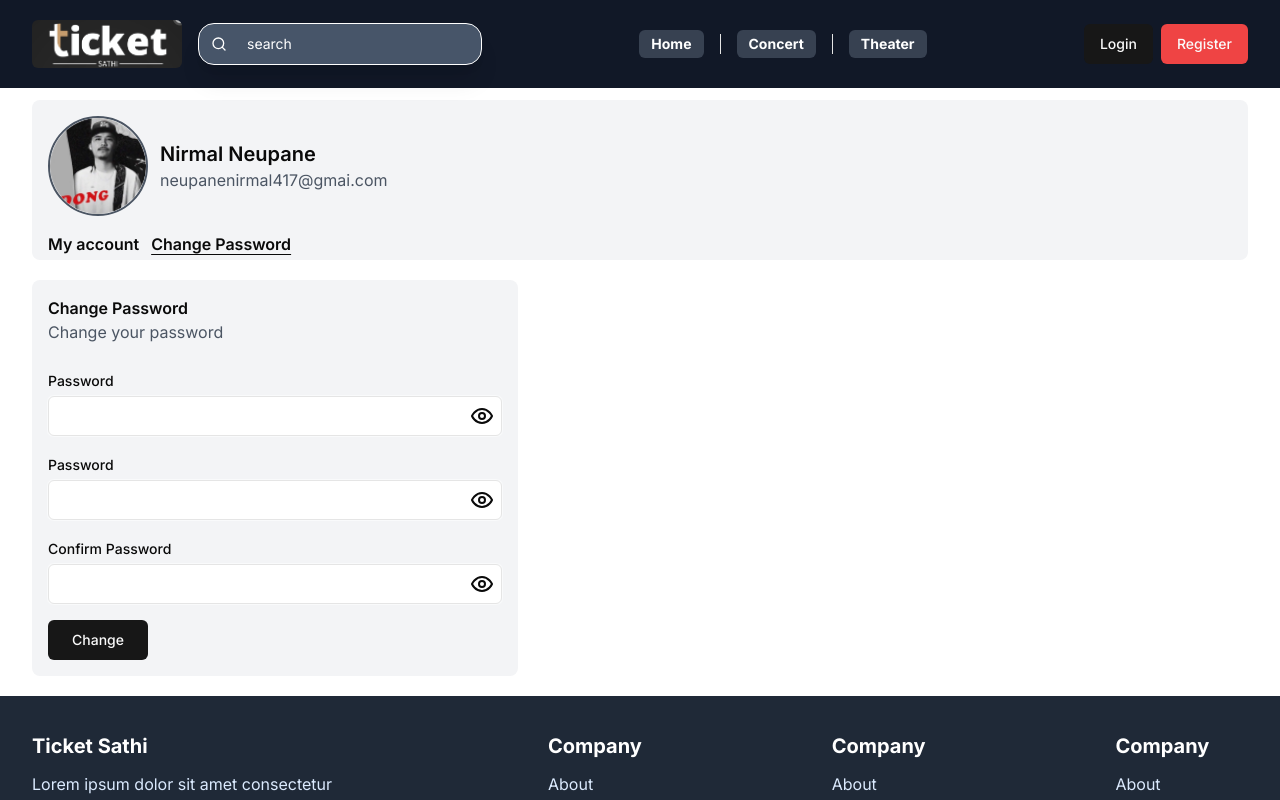
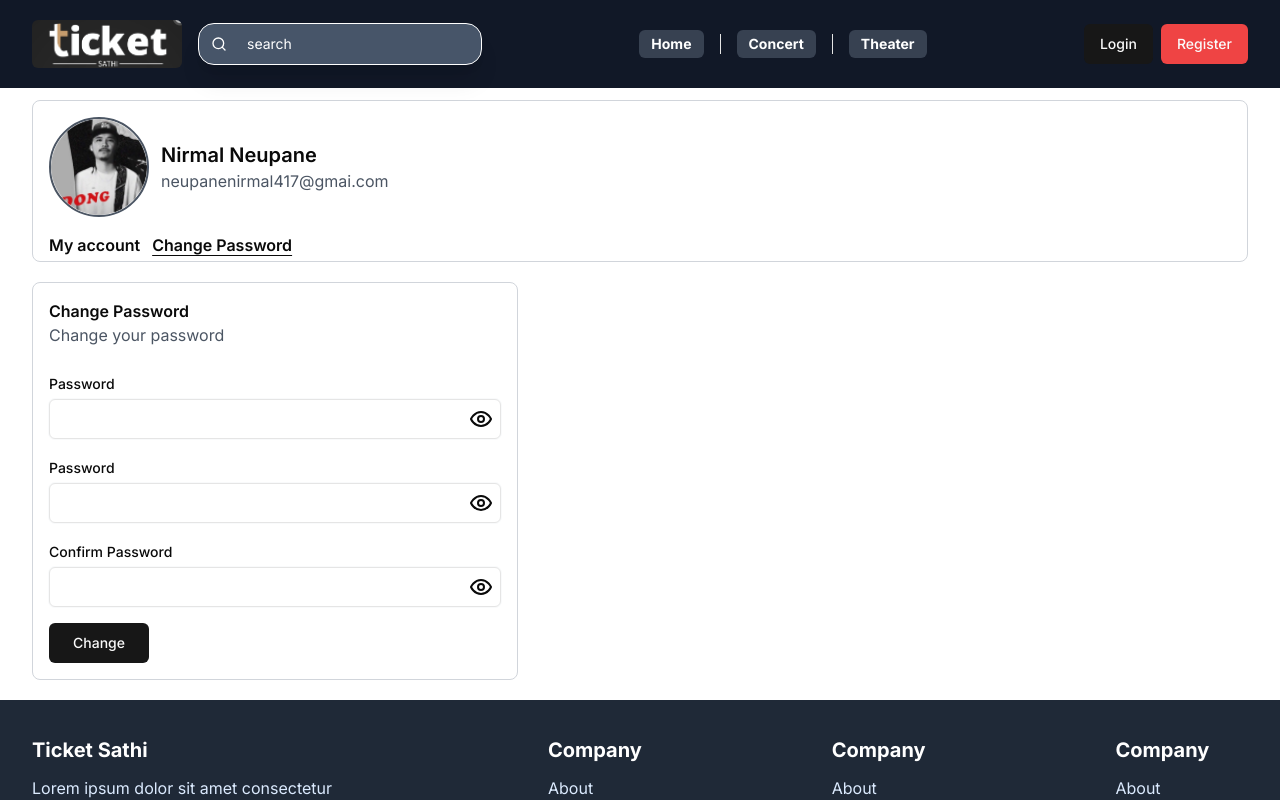
Before and after one commit to NirmalNyaupane/ticket-sathi, a Next.js app in the folder apps/frontend/: page /user/change-password in a window 1280 px wide. Shown: the top 800 px of the page. Built offline with nearby package versions, Linux system fonts and the light colour scheme; what apollo-upload-client would draw is missing.

Commit message:
feat: ui changed for user profile

```diff
--- a/apps/frontend/src/app/user/change-password/page.tsx
+++ b/apps/frontend/src/app/user/change-password/page.tsx
@@ -46,7 +46,7 @@ const ChangePassword = () => {
   });
 
   return (
-    <div className="bg-gray-100 rounded-lg p-4 md:w-[60%] lg:w-[40%] flex flex-col gap-6">
+    <div className="border border-gray-300 rounded-lg p-4 md:w-[60%] lg:w-[40%] flex flex-col gap-6">
       <div>
         <h2 className="font-semibold">Change Password</h2>
         <p className="text-gray-600">Change your password</p>
--- a/apps/frontend/src/app/user/my-account/page.tsx
+++ b/apps/frontend/src/app/user/my-account/page.tsx
@@ -8,7 +8,7 @@ import React from "react";
 
 const MyAccountpage = () => {
   return (
-    <div className="bg-gray-100 rounded-lg p-4 md:w-[60%] lg:w-[40%] flex flex-col gap-6">
+    <div className="border border-gray-300 rounded-lg p-4 md:w-[60%] lg:w-[40%] flex flex-col gap-6">
       <div>
         <h2 className="font-semibold">Personal info</h2>
         <p className="text-gray-600">Update your personal information</p>
@@ -24,7 +24,6 @@ const MyAccountpage = () => {
         <InputField label="Address" />
         <LoadingButton clasName="w-[100px]">Save</LoadingButton>
       </form>
-
     </div>
   );
 };
--- a/apps/frontend/src/layout/ProfileLayout.tsx
+++ b/apps/frontend/src/layout/ProfileLayout.tsx
@@ -21,7 +21,7 @@ const ProfileLayout = ({ children }: { children: React.ReactNode }) => {
 
   return (
     <main className="max-width flex flex-col gap-5 mt-3 ">
-      <div className="bg-gray-100 rounded-lg pl-4 pt-4 pr-4 pb-1">
+      <div className="border border-gray-300 rounded-lg pl-4 pt-4 pr-4 pb-1">
         <div className="flex items-center gap-3 ">
           {/* profile picture */}
           <div className="w-[100px] h-[100px] rounded-[50%] relative border-2 border-gray-600">
```
